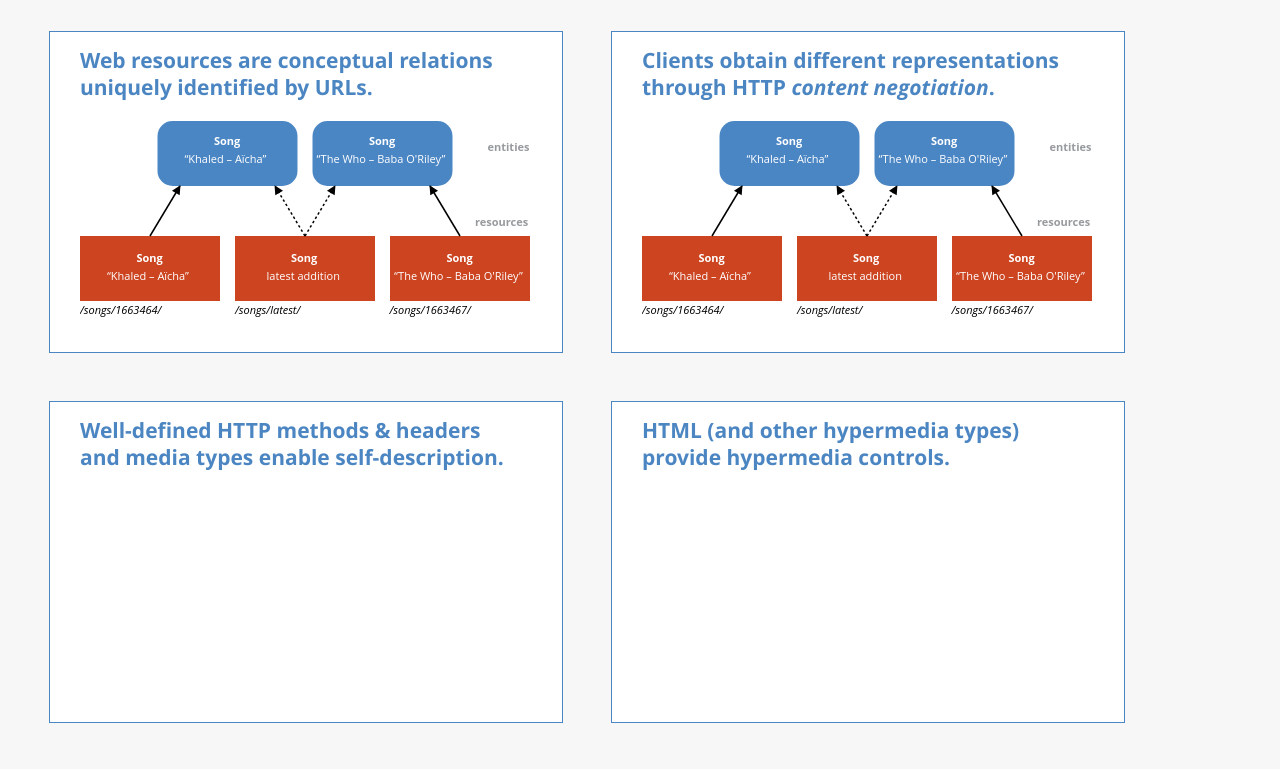
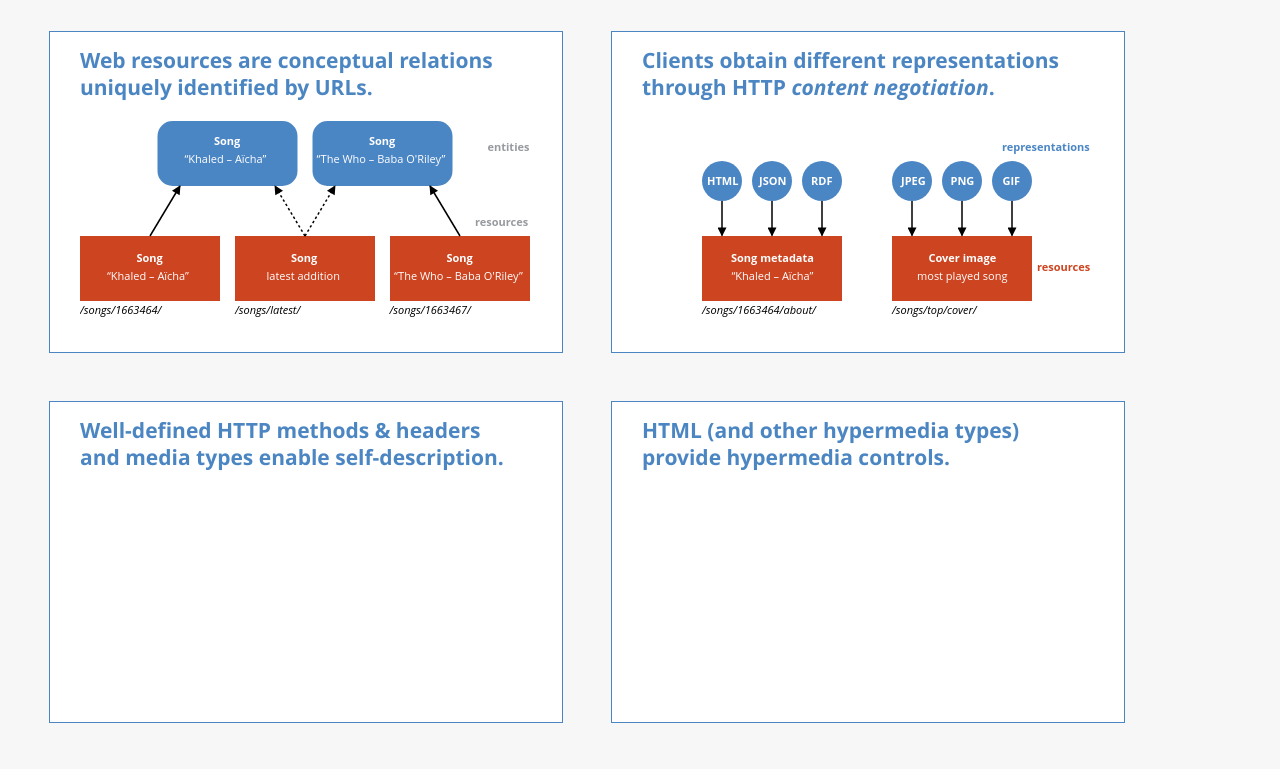
Before and after one commit to RubenVerborgh/WebFundamentals, a website: page web-apis/index.html in a window 1280 px wide. Shown: the part 5740-6509 px from the top of the page. Drawn offline with Linux system fonts and the light colour scheme.

Commit message:
Add representations image.

```diff
--- a/web-apis/index.html
+++ b/web-apis/index.html
@@ -781,7 +781,7 @@
       Clients obtain different representations<br>
       through HTTP <em>content negotiation</em>.
     </h2>
-    <img src="images/resources.svg" alt="[Schema visualizing REST representations on the Web]">
+    <img src="images/representations.svg" alt="[Schema visualizing REST representations on the Web]">
   </div>
 
   <div class="slide" id="web-self-descriptive-messages">
```
Also changed, not shown: web-apis/images/representations.svg (added).
